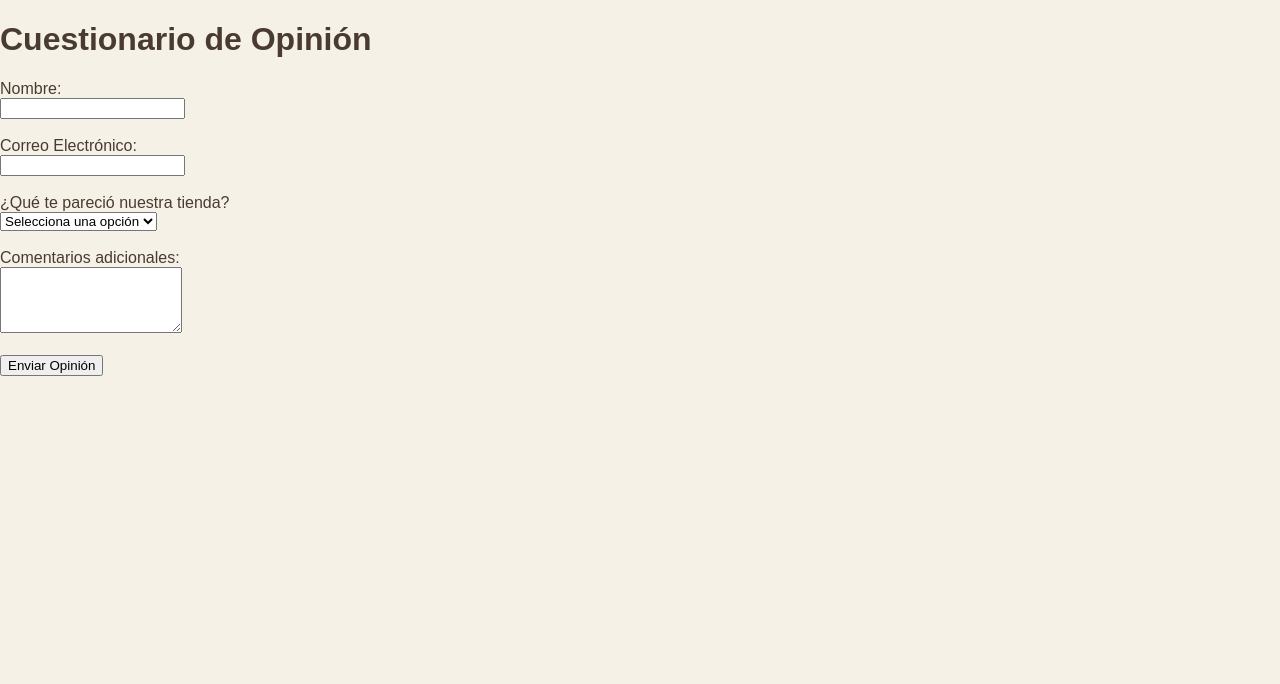
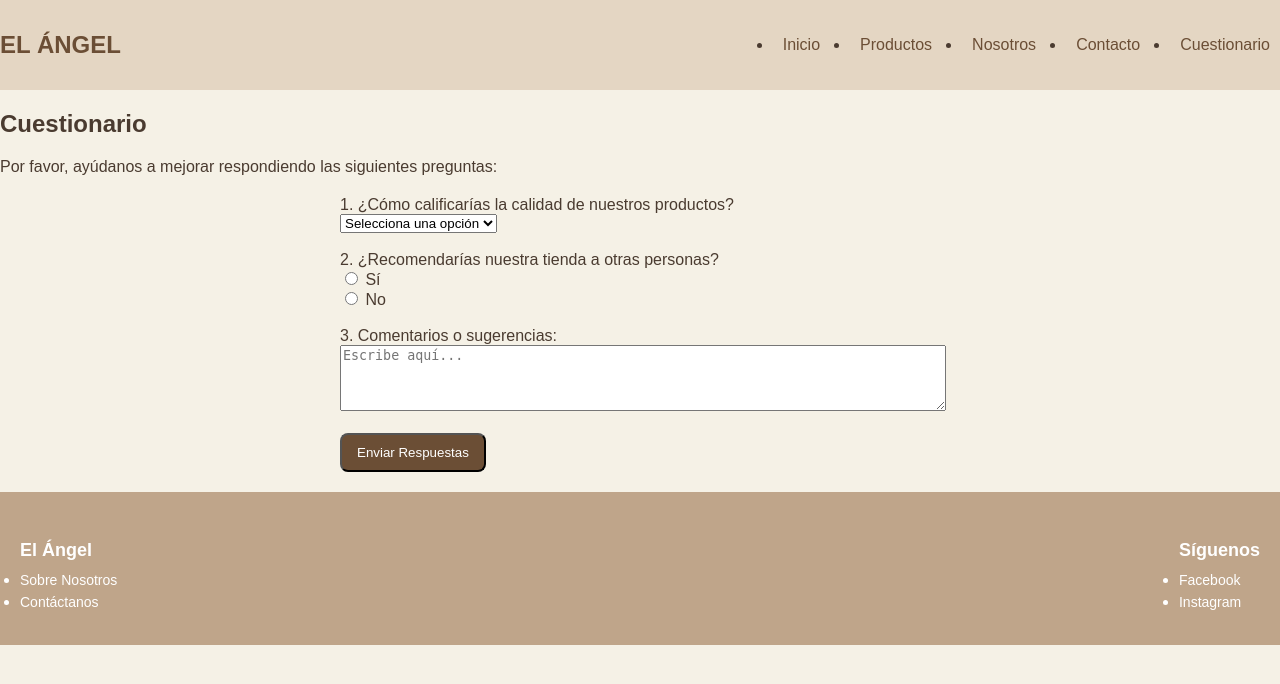
Before and after one commit to araceli-129361/Mi-PHP-Proyecto, a PHP site: page /cuestionario.php in a window 1280 px wide. Shown: the top 684 px of the page. Run offline with PHP 8.4, Linux system fonts and the light colour scheme; a stand-in replaces the project's code that opens the database connection.

Commit message:
Update cuestionario.php

```diff
--- a/pagina web/cuestionario.php
+++ b/pagina web/cuestionario.php
@@ -1,23 +1,50 @@
+<?php session_start(); ?>
+
+<?php
+// Verificamos si se enviaron respuestas
+$respuestaEnviada = false;
+if ($_SERVER['REQUEST_METHOD'] === 'POST') {
+    $calidad = $_POST['calidad'];
+    $recomendar = $_POST['recomendar'];
+    $comentarios = trim($_POST['comentarios']);
+    $respuestaEnviada = true;
+}
+?>
+
 <!DOCTYPE html>
 <html lang="es">
 <head>
     <meta charset="UTF-8">
-    <title>Cuestionario / Opinión</title>
-    <link rel="stylesheet" href="css/style.css">
+    <meta name="viewport" content="width=device-width, initial-scale=1.0">
+    <title>El Ángel | Cuestionario</title>
+    <link rel="stylesheet" href="style.css">
 </head>
 <body>
 
-<h1>Cuestionario de Opinión</h1>
+    <!-- ====== MENÚ ====== -->
+    <header class="header">
+        <div class="menu container">
+            <h1 class="logo">EL ÁNGEL</h1>
+            <nav class="navbar">
+                <ul>
+                    <li><a href="index.php">Inicio</a></li>
+                    <li><a href="catalogo.php">Productos</a></li>
+                    <li><a href="nosotros.php">Nosotros</a></li>
+                    <li><a href="contacto.php">Contacto</a></li>
+                    <li><a href="cuestionario.php">Cuestionario</a></li>
+                </ul>
+            </nav>
+        </div>
+    </header>
 
-<form method="POST" action="">
-    <label>Nombre:</label><br>
-    <input type="text" name="nombre" required><br><br>
+    <!-- ====== SECCIÓN CUESTIONARIO ====== -->
+    <main class="container presentacion">
+        <h2>Cuestionario</h2>
+        <p>Por favor, ayúdanos a mejorar respondiendo las siguientes preguntas:</p>
 
-    <label>Correo Electrónico:</label><br>
-    <input type="email" name="correo" required><br><br>
-
-    <label>¿Qué te pareció nuestra tienda?</label><br>
-    <select name="satisfaccion" required>
+        <form action="" method="post" style="max-width:600px; margin:20px auto; text-align:left;">
+            <label>1. ¿Cómo calificarías la calidad de nuestros productos?</label><br>
+            <select name="calidad" required>
                 <option value="">Selecciona una opción</option>
                 <option value="Excelente">Excelente</option>
                 <option value="Buena">Buena</option>
@@ -25,25 +52,44 @@
                 <option value="Mala">Mala</option>
             </select><br><br>
 
-    <label>Comentarios adicionales:</label><br>
-    <textarea name="comentarios" rows="4"></textarea><br><br>
+            <label>2. ¿Recomendarías nuestra tienda a otras personas?</label><br>
+            <input type="radio" name="recomendar" value="Sí" required> Sí<br>
+            <input type="radio" name="recomendar" value="No" required> No<br><br>
 
-    <input type="submit" name="enviar" value="Enviar Opinión">
+            <label>3. Comentarios o sugerencias:</label><br>
+            <textarea name="comentarios" rows="4" style="width:100%;" placeholder="Escribe aquí..."></textarea><br><br>
+
+            <button class="btn-3" type="submit">Enviar Respuestas</button>
         </form>
 
-<?php
-if (isset($_POST['enviar'])) {
-    $nombre = htmlspecialchars($_POST['nombre']);
-    $correo = htmlspecialchars($_POST['correo']);
-    $satisfaccion = htmlspecialchars($_POST['satisfaccion']);
-    $comentarios = htmlspecialchars($_POST['comentarios']);
+        <!-- ====== MOSTRAR RESPUESTAS ====== -->
+        <?php if ($respuestaEnviada): ?>
+            <div style="margin-top:30px; background:#e4d6c3; padding:15px; border-radius:8px;">
+                <h3>✅ Respuestas enviadas:</h3>
+                <p><strong>Calidad:</strong> <?php echo htmlspecialchars($calidad); ?></p>
+                <p><strong>¿Recomendaría la tienda?:</strong> <?php echo htmlspecialchars($recomendar); ?></p>
+                <p><strong>Comentarios:</strong> <?php echo nl2br(htmlspecialchars($comentarios)); ?></p>
+            </div>
+        <?php endif; ?>
+    </main>
 
-    echo "<h2>¡Gracias por tu opinión, $nombre!</h2>";
-    echo "<p><strong>Correo:</strong> $correo</p>";
-    echo "<p><strong>Tu opinión:</strong> $satisfaccion</p>";
-    echo "<p><strong>Comentarios:</strong> $comentarios</p>";
-}
-?>
+    <!-- ====== FOOTER ====== -->
+    <footer class="footer">
+        <div class="link">
+            <h3>El Ángel</h3>
+            <ul>
+                <li><a href="nosotros.php">Sobre Nosotros</a></li>
+                <li><a href="contacto.php">Contáctanos</a></li>
+            </ul>
+        </div>
+        <div class="link">
+            <h3>Síguenos</h3>
+            <ul>
+                <li><a href="#">Facebook</a></li>
+                <li><a href="#">Instagram</a></li>
+            </ul>
+        </div>
+    </footer>
 
 </body>
 </html>
```
Lines whose indentation alone changed are shown as unchanged.
